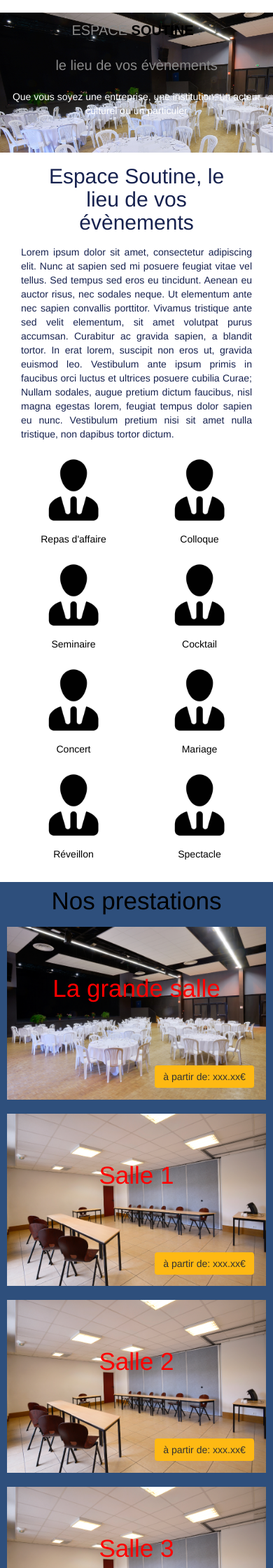
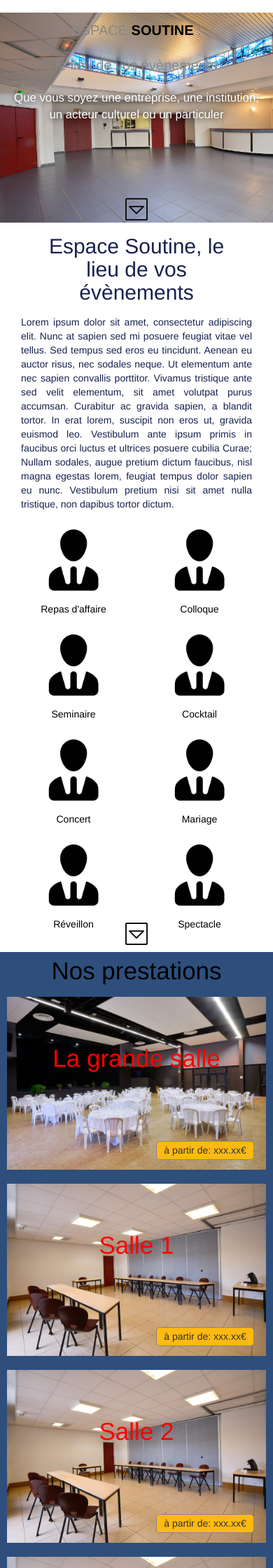
Before and after one commit to Myystigri/espace_soutine, a PHP site: page / in a window 390 px wide. Shown: the top 2240 px of the page at 70% size. Run offline with PHP 8.4, Linux system fonts and the light colour scheme.

Commit message:
add google maps & scroll bonton, responsive

```diff
--- a/css/style.css
+++ b/css/style.css
@@ -2,19 +2,19 @@
 
 /*accueil*/
 .header{
-	background-image: url("../img/01.jpg");
+	background-image: url("../img/05.jpg");
 	background-attachment: fixed;
 	background-size: cover;
 	background-repeat: no-repeat;
-	height: 500px;
+	height: 600px;
 }
 h1{
-	line-height: 120px;
+	line-height: 2.5em;
 	text-align: center;
 	margin-top: 5%;
 	color: #888;
 	width: 100%;
-	font-size: 40px;
+	font-size: 3.5em;
 	font-family: "Helvetica";
 }
 h1 span{
@@ -23,9 +23,22 @@ h1 span{
 }
 .header p{
 	font-family: "Helvetica";
+	font-size: 1.2em;
+	margin-top: 2%;
 	text-align: center;
 	width: 100%;
 	color: #fff;
+	text-shadow: 0px 0px 10px #000;
+}
+.scrollbtn{
+	text-align: center;
+	position: absolute;
+	bottom: 1%;
+	left: 0;
+	right: 0;
+}
+.scrollbtn img:hover{
+	opacity: 0.8;
 }
 /*Présentation*/
 .presentation{
@@ -53,6 +66,7 @@ h1 span{
 .icone p{
 	color:#000;
 }
+/*prestation*/
 .prestation{
 	width: 100%;
 	padding:0 !important;
@@ -76,20 +90,53 @@ h1 span{
 	font-size: 4em;
 	text-align: center;
 }
-.btn{
+.bouton{
 	background-color: #feb913;
-	border: #feb913;
+	border:solid #888 1px;
+	border-radius: 5px;
 	position: absolute;
-	bottom: 10%;
+	bottom: 9%;
 	right: 7%;
+}
+.bouton p{
+	padding: 2px 10px;
+	margin: 0;
+	line-height: 1.5em;
 }
 .img_prestation{
 	padding:10px;
 }
+.margepresentation{
+	padding-bottom: 5%;
+}
+/*info*/
+.info{
+	padding: 5% 0;
+}
+.adr1esse{
+	margin:3% 0;
+}
+.adresse p span:first-child{
+	font-weight:bold;
+	text-align: center;
+}
+.map{
+    overflow:hidden;
+    padding-bottom:56.25%;
+    position:relative;
+    height:0;
+}
+.map iframe{
+    left:0;
+    top:0;
+    height:100%;
+    width:100%;
+    position:absolute;
+}
 @media screen and (max-width: 400px) {
 	.header{
 		background-size: 500px;
-		height: 200px;
+		height: 300px;
 	}
 	h1{
 		font-size: 20px;
@@ -104,7 +151,7 @@ h1 span{
 @media screen and (max-width: 320px) {
 	.header{
 		background-size: 300px;
-		height: 200px;
+		height: 220px;
 	}
 	h1{
 		font-size: 20px;
--- a/index.html
+++ b/index.html
@@ -8,12 +8,15 @@
 	</head>
 	<body>
 <!--nav & accueil-->
-		<div class="col-md-12 header">
+		<div id="accueil" class="col-md-12 header">
 			<h1>ESPACE <span>SOUTINE</span> :<br />le lieu de vos évènements</h1>
 			<p>Que vous soyez une entreprise, une institution, un acteur culturel ou un particuler</p>
+			<div class="scrollbtn">
+				<a href="#presentation"><img src="./img/scrollbtn.png" alt="scroll_down"></a>
+			</div>
 		</div>
 <!--Présentation Espace Soutine-->
-		<div class="col-xs-12 col-md-12 presentation">
+		<div id="presentation" class="col-xs-12 col-md-12 presentation">
 			<div class="row">
 				<div class="col-xs-12 col-md-8 col-md-offset-2 resume">
 					<h2>Espace Soutine, le lieu de vos évènements</h2>
@@ -52,38 +55,61 @@
 				<img src="./img/01.png" alt="logo Repas d'affaire">
 				<p>Spectacle</p>
 			</div>
+			<div class="scrollbtn">
+				<a href="#prestation"><img src="./img/scrollbtn.png" alt="scroll_down"></a>
+			</div>
+
 		</div>
 <!--Nos prestations-->
-		<div class="col-xs-12 col-md-12 prestation">
+		<div id="prestation" class="col-xs-12 col-md-12 prestation">
 			<h2>Nos prestations</h2>
 			<div class="row">
 				<div class="col-xs-12 col-md-6 img_prestation">
 					<p class="textimg">La grande salle</p>
 					<img class="prestation" src="./img/02.jpg" alt="Grande_salle">
-					<button type="button" class="btn btn-default">à partir de: xxx.xx€</button>
+					<div class="bouton"><p>à partir de: xxx.xx€</p></div>
 				</div>
 				<div class="col-xs-12 col-md-6 img_prestation">
 					<p class="textimg">Salle 1</p>
 					<img class="prestation" src="./img/06.jpg" alt="Salle_01">
-					<button type="button" class="btn btn-default">à partir de: xxx.xx€</button>
+					<div class="bouton"><p>à partir de: xxx.xx€</p></div>
 				</div>
 			</div>
-			<div class="row">
+			<div class="row margepresentation">
 				<div class="col-xs-12 col-md-6 img_prestation">
 					<p class="textimg">Salle 2</p>
 					<img class="prestation" src="./img/06.jpg" alt="Salle_02">
-					<button type="button" class="btn btn-default">à partir de: xxx.xx€</button>
+					<div class="bouton"><p>à partir de: xxx.xx€</p></div>
 				</div>
-				<div class="col-xs-12 col-md-6 img_prestation">
+				<div class="col-xs-12 col-md-6 img_prestation ">
 					<p class="textimg">Salle 3</p>
 					<img class="prestation" src="./img/06.jpg" alt="Salle_03">
-					<button type="button" class="btn btn-default">à partir de: xxx.xx€</button>
+					<div class="bouton"><p>à partir de: xxx.xx€</p></div>
 				</div>
+			</div>
+			<div class="scrollbtn">
+				<a href="#info"><img src="./img/scrollbtn.png" alt="scroll_down"></a>
 			</div>
 		</div>
 <!--Info pratique-->
-		<div>
-
+		<div id="info" class="col-xs-12 col-md-12 info">
+			<div class="col-xs-12 col-md-2 col-md-offset-1 adresse">
+				<p><span>Adesse:</span></p>
+				<p>21 rue consectetur adipiscing elit.</p>
+				<p>28 100 Lève</p>
+				<p>ligne de bus deservis:</p>
+				<p>n° xx, xx, xx</p>
+				<p><span>horaires via:</span></p>
+				<img src="" title="filibus">
+			</div>
+			<div class="col-xs-12 col-md-7 col-md-offset-1">
+				<div class="map">
+				<iframe src="https://www.google.com/maps/embed?pb=!1m14!1m8!1m3!1d10581.353360933439!2d1.4737741!3d48.4692235!3m2!1i1024!2i768!4f13.1!3m3!1m2!1s0x0%3A0xab3428056b369dae!2sEspace+Soutine!5e0!3m2!1sfr!2sfr!4v1459979008375" width="700" height="650" frameborder="0" style="border:0" allowfullscreen></iframe>
+				</div>
+			</div>
+			<div class="scrollbtn">
+				<img src="./img/scrollbtn.png" alt="scroll_down">
+			</div>
 		</div>
 <!--Contact-->
 		<div>
```
Also changed, not shown: img/scrollbtn.png (added).
